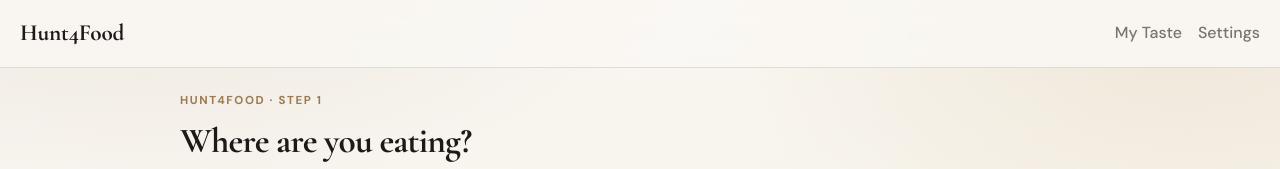
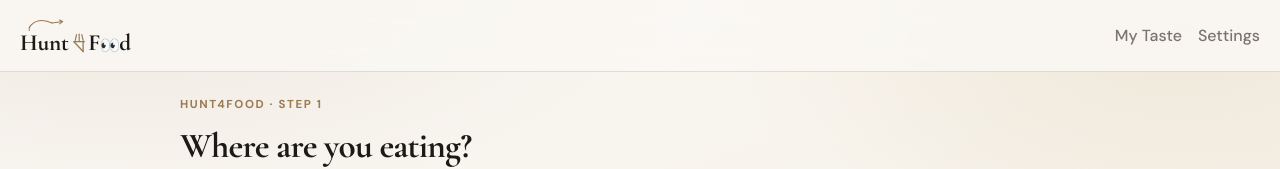
Before and after one commit to DaKuY/Hunt4Food, a React (Vite) app: page /#/ in a window 1280 px wide. Shown: the top 169 px of the page. Built offline with nearby package versions, Linux system fonts and the light colour scheme.

Commit message:
Add playful Hunt4Food wordmark with bow, fork-4, and eyes
Introduce BrandMark component: bow and arrow over Hunt, fork-shaped
4 glyph, and 👀 eyes for the oo in Food. Used in nav and footer;
favicon updated to match.

Co-authored-by: Andrew Camero <andrew.p.camero@gmail.com>

```diff
--- a/src/App.css
+++ b/src/App.css
@@ -48,6 +48,82 @@
   background: none;
   padding: 0;
   cursor: pointer;
+  line-height: 1;
+}
+
+.brand-mark {
+  display: inline-flex;
+  align-items: flex-end;
+  gap: 0.04em;
+  color: var(--text);
+  white-space: nowrap;
+}
+
+.brand-mark--sm {
+  font-size: 0.95rem;
+}
+
+.brand-hunt {
+  position: relative;
+  display: inline-flex;
+  flex-direction: column;
+  align-items: flex-start;
+}
+
+.brand-bow-arrow {
+  width: 2.15em;
+  height: 0.72em;
+  margin: 0 0 -0.08em 0.05em;
+  color: var(--accent);
+}
+
+.brand-hunt-text {
+  line-height: 1;
+}
+
+.brand-fork-four {
+  width: 0.62em;
+  height: 0.95em;
+  margin: 0 0.02em 0.04em;
+  color: var(--accent);
+  flex-shrink: 0;
+}
+
+.brand-food {
+  display: inline-flex;
+  align-items: baseline;
+  line-height: 1;
+}
+
+.brand-food-f,
+.brand-food-d {
+  line-height: 1;
+}
+
+.brand-eyes {
+  display: inline-block;
+  font-size: 0.72em;
+  line-height: 1;
+  margin: 0 -0.04em;
+  transform: translateY(0.06em);
+}
+
+.brand-mark--sm .brand-bow-arrow {
+  width: 1.85em;
+  height: 0.65em;
+}
+
+.brand-mark--sm .brand-fork-four {
+  width: 0.55em;
+  height: 0.85em;
+}
+
+.brand-mark--sm .brand-eyes {
+  font-size: 0.68em;
+}
+
+.site-footer .brand-mark {
+  vertical-align: middle;
 }
 
 .topbar nav {
--- a/src/App.tsx
+++ b/src/App.tsx
@@ -24,6 +24,7 @@ import { CuisineStep } from './components/CuisineStep'
 import { ResultsStep } from './components/ResultsStep'
 import { SettingsPage } from './components/SettingsPage'
 import { TastePage } from './components/TastePage'
+import { BrandMark, brandAriaLabel } from './components/BrandMark'
 import './App.css'
 
 const CityStep = lazy(() =>
@@ -499,8 +500,8 @@ function Shell() {
     <div className="app-shell">
       <div className="atmosphere" aria-hidden />
       <header className="topbar">
-        <button type="button" className="top-brand" onClick={goHome}>
-          Hunt4Food
+        <button type="button" className="top-brand" onClick={goHome} aria-label={brandAriaLabel()}>
+          <BrandMark />
         </button>
         <nav>
           <Link to="/taste">My Taste</Link>
@@ -519,7 +520,7 @@ function Shell() {
       </main>
       <footer className="site-footer">
         <p>
-          <strong>Hunt4Food</strong> · Place data ©{' '}
+          <BrandMark size="sm" /> · Place data ©{' '}
           <a href="https://www.openstreetmap.org/copyright" target="_blank" rel="noreferrer">
             OpenStreetMap contributors
           </a>
--- /dev/null
+++ b/src/components/BrandMark.tsx
@@ -0,0 +1,67 @@
+type Props = {
+  className?: string
+  /** Smaller variant for footer / inline use */
+  size?: 'nav' | 'sm'
+}
+
+function BowArrow() {
+  return (
+    <svg className="brand-bow-arrow" viewBox="0 0 52 22" aria-hidden>
+      <path
+        d="M4 14 C10 4, 22 2, 34 8"
+        fill="none"
+        stroke="currentColor"
+        strokeWidth="1.4"
+        strokeLinecap="round"
+      />
+      <path
+        d="M34 8 L48 6 M48 6 L44 4 M48 6 L44 9"
+        fill="none"
+        stroke="currentColor"
+        strokeWidth="1.4"
+        strokeLinecap="round"
+        strokeLinejoin="round"
+      />
+      <line x1="4" y1="14" x2="4" y2="18" stroke="currentColor" strokeWidth="1.2" strokeLinecap="round" />
+    </svg>
+  )
+}
+
+function ForkFour() {
+  return (
+    <svg className="brand-fork-four" viewBox="0 0 22 30" aria-hidden>
+      {/* Fork tines */}
+      <path d="M5 11 L7 2" stroke="currentColor" strokeWidth="1.8" strokeLinecap="round" />
+      <path d="M11 11 L11 1.5" stroke="currentColor" strokeWidth="1.8" strokeLinecap="round" />
+      <path d="M17 11 L15 2" stroke="currentColor" strokeWidth="1.8" strokeLinecap="round" />
+      {/* "4" crossbar + diagonal leg */}
+      <path d="M3 13 H19" stroke="currentColor" strokeWidth="2" strokeLinecap="round" />
+      <path d="M3 13 L17 28" stroke="currentColor" strokeWidth="2" strokeLinecap="round" />
+      {/* "4" right stem / fork handle */}
+      <path d="M17 13 V28" stroke="currentColor" strokeWidth="2" strokeLinecap="round" />
+    </svg>
+  )
+}
+
+export function BrandMark({ className = '', size = 'nav' }: Props) {
+  return (
+    <span className={`brand-mark brand-mark--${size} ${className}`.trim()} aria-hidden>
+      <span className="brand-hunt">
+        <BowArrow />
+        <span className="brand-hunt-text">Hunt</span>
+      </span>
+      <ForkFour />
+      <span className="brand-food">
+        <span className="brand-food-f">F</span>
+        <span className="brand-eyes" role="img" aria-label="oo">
+          👀
+        </span>
+        <span className="brand-food-d">d</span>
+      </span>
+    </span>
+  )
+}
+
+export function brandAriaLabel() {
+  return 'Hunt4Food'
+}
```
Also changed, not shown: public/favicon.svg.
